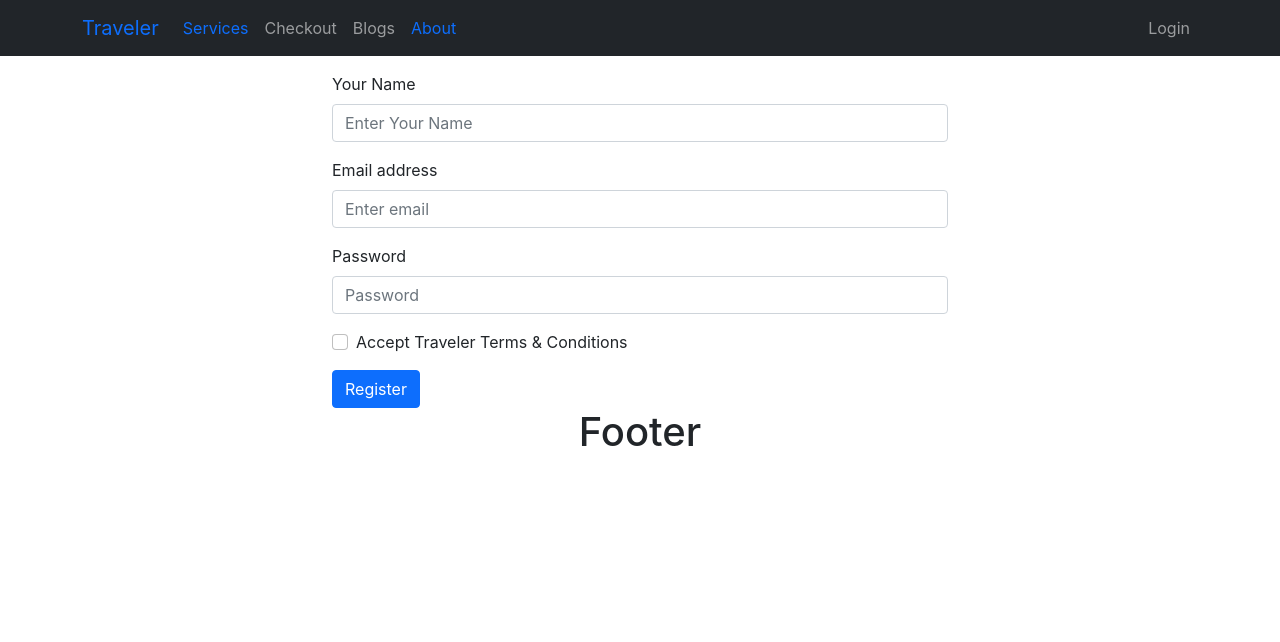
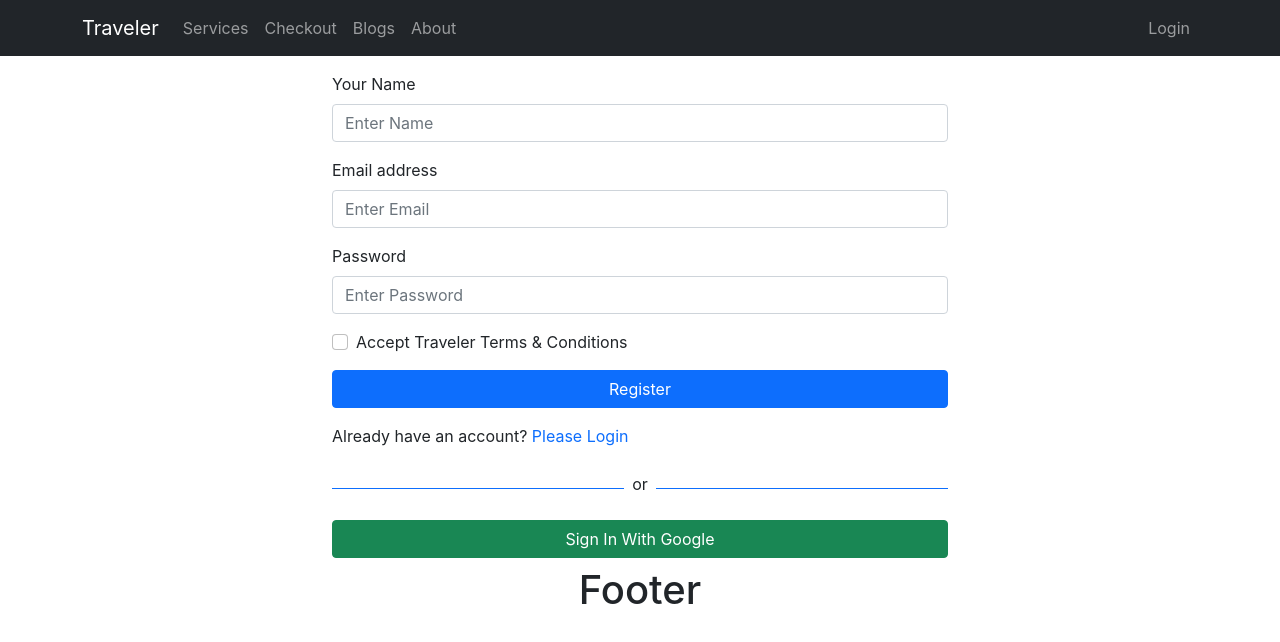
Before and after one commit to dev-sibli/independent-service-provider, a React (Create React App) app: page /register in a window 1280 px wide. Shown: the top 642 px of the page. Built offline with nearby package versions, Linux system fonts and the light colour scheme; no server answers.

Commit message:
sign in methoad added

```diff
--- a/src/App.js
+++ b/src/App.js
@@ -16,9 +16,9 @@ function App() {
       <Routes>
         <Route path='/' element={<Home></Home>}></Route>
         <Route path='/home' element={<Home></Home>}></Route>
+        <Route path='/about' element={<About></About>}></Route>
         <Route path='/login' element={<Login></Login>}></Route>
         <Route path='/register' element={<Register></Register>}></Route>
-        <Route path='/about' element={<About></About>}></Route>
         <Route path="*" element={<NotFound></NotFound>}></Route>
       </Routes>
       <Footer></Footer>
--- a/src/Pages/Login/Login/Login.js
+++ b/src/Pages/Login/Login/Login.js
@@ -1,28 +1,57 @@
 import React from 'react';
 import { Button, Form } from 'react-bootstrap';
+import { useSignInWithEmailAndPassword } from 'react-firebase-hooks/auth';
 import { Link } from 'react-router-dom';
+import auth from '../../../firebase.init';
+import SocialLogin from '../SocialLogin/SocialLogin';
 
 
 const Login = () => {
+    const [
+        signInWithEmailAndPassword,
+        user,
+        loading,
+        error,
+    ] = useSignInWithEmailAndPassword(auth);
+
+    let errorLog;
+
+    if (user) {
+        console.log('user', user);
+    }
+
+    if (error) {
+        errorLog = <p className='text-danger'>Error: {error?.message}</p>
+    }
+
+    const handleLogin = event => {
+        event.preventDefault();
+        const email = event.target.email.value;
+        const password = event.target.password.value;
+        console.log(email, password);
+        signInWithEmailAndPassword(email, password);
+    }
 
     return (
         <div className='container w-50 mx-auto mt-3'>
-            <Form>
-                <Form.Group className="mb-3" controlId="formBasicEmail">
+            <Form onSubmit={handleLogin}>
+                <Form.Group className="mb-3" >
                     <Form.Label>Email address</Form.Label>
-                    <Form.Control type="email" placeholder="Enter email" />
+                    <Form.Control type="email" name="email" placeholder="Enter email" />
                 </Form.Group>
 
-                <Form.Group className="mb-3" controlId="formBasicPassword">
+                <Form.Group className="mb-3" >
                     <Form.Label>Password</Form.Label>
-                    <Form.Control type="password" placeholder="Password" />
+                    <Form.Control type="password" name="password" placeholder="Password" />
                 </Form.Group>
                 <Button className='w-100 mb-3' variant="primary" type="submit">
                     Login
                 </Button>
-                <p>New to Traveler? <Link to="/register" className='text-primary text-decoration-none'>Please Register</Link></p>
-                <p>Forget Password? <button className='btn btn-link text-primary pe-auto text-decoration-none'>Reset Password</button> </p>
             </Form>
+            {errorLog}
+            <p>New to Traveler? <Link to="/register" className='text-primary text-decoration-none'>Please Register</Link></p>
+            <p>Forget Password? <button className='btn btn-link text-primary pe-auto text-decoration-none'>Reset Password</button> </p>
+            <SocialLogin></SocialLogin>
         </div>
     );
 };
--- a/src/Pages/Login/Register/Register.js
+++ b/src/Pages/Login/Register/Register.js
@@ -1,8 +1,9 @@
 import React from 'react';
 import { Button, Form } from 'react-bootstrap';
 import { useCreateUserWithEmailAndPassword } from 'react-firebase-hooks/auth';
-
+import { Link, useNavigate } from 'react-router-dom';
 import auth from '../../../firebase.init';
+import SocialLogin from '../SocialLogin/SocialLogin';
 
 const Register = () => {
 
@@ -11,10 +12,20 @@ const Register = () => {
         user,
         loading,
         error,
-    ] = useCreateUserWithEmailAndPassword(auth);
+    ] = useCreateUserWithEmailAndPassword(auth, { sendEmailVerification: true });
+
+    let errorLog;
+    if (error) {
+        errorLog = <p className='text-danger'>Error: {error?.message}</p>
+    }
 
     if (user) {
         console.log('user', user);
+    }
+
+    const navigate = useNavigate();
+    const navigateLogin = () => {
+        navigate('/login')
     }
 
     const handleRegister = event => {
@@ -22,35 +33,34 @@ const Register = () => {
         const name = event.target.name.value;
         const email = event.target.email.value;
         const password = event.target.password.value;
-        console.log(name, email, password);
-
         createUserWithEmailAndPassword(email, password);
     }
 
     return (
         <div className='container w-50 mx-auto mt-3'>
-
             <Form onSubmit={handleRegister}>
-                <Form.Group className="mb-3" controlId="formBasicEmail">
+                <Form.Group className="mb-3" >
                     <Form.Label>Your Name</Form.Label>
-                    <Form.Control type="text" name="name" placeholder="Enter Your Name" />
+                    <Form.Control type="text" name="name" placeholder="Enter Name" />
                 </Form.Group>
-                <Form.Group className="mb-3" controlId="formBasicEmail">
+                <Form.Group className="mb-3" >
                     <Form.Label>Email address</Form.Label>
-                    <Form.Control type="email" name="email" placeholder="Enter email" />
+                    <Form.Control type="email" name="email" placeholder="Enter Email" />
                 </Form.Group>
-                <Form.Group className="mb-3" controlId="formBasicPassword">
+                <Form.Group className="mb-3">
                     <Form.Label>Password</Form.Label>
-                    <Form.Control type="password" name="password" placeholder="Password" />
+                    <Form.Control type="password" name="password" placeholder="Enter Password" />
                 </Form.Group>
-                <Form.Group className="mb-3" controlId="formBasicCheckbox">
+                <Form.Group className="mb-3" >
                     <Form.Check type="checkbox" label="Accept Traveler Terms & Conditions" />
                 </Form.Group>
-                <Button variant="primary" type="submit">
+                <Button className='w-100 mb-3' variant="primary" type="submit">
                     Register
                 </Button>
             </Form>
-
+            {errorLog}
+            <p>Already have an account?<Link to="/login" className='text-primary text-decoration-none py-auto' onClick={navigateLogin}> Please Login</Link></p>
+            <SocialLogin></SocialLogin>
         </div>
     );
 };
--- /dev/null
+++ b/src/Pages/Login/SocialLogin/SocialLogin.js
@@ -0,0 +1,26 @@
+import React from 'react';
+import { useSignInWithGoogle } from 'react-firebase-hooks/auth';
+import auth from '../../../firebase.init';
+
+const SocialLogin = () => {
+    const [signInWithGoogle] = useSignInWithGoogle(auth);
+
+    return (
+        <div >
+            <div className='d-flex align-items-center'>
+                <div style={{ height: '1px' }} className='bg-primary w-50'></div>
+                <p className='mt-2 px-2'>or</p>
+                <div style={{ height: '1px' }} className='bg-primary w-50'></div>
+            </div>
+            <div className=''>
+                <button
+                    onClick={() => signInWithGoogle()}
+                    className='btn btn-success w-100 d-block mx-auto my-2'>
+                    <span className='px-2'>Sign In With Google </span>
+                </button>
+            </div>
+        </div >
+    );
+};
+
+export default SocialLogin;
--- a/src/Pages/Shared/Header/Header.js
+++ b/src/Pages/Shared/Header/Header.js
@@ -1,34 +1,52 @@
 import React from 'react';
 import { Container, Nav, Navbar } from 'react-bootstrap';
+import { useAuthState } from 'react-firebase-hooks/auth';
 import { Link } from 'react-router-dom';
+import { signOut } from 'firebase/auth';
+import auth from '../../../firebase.init';
 
 const Header = () => {
+    const [user] = useAuthState(auth)
+
+    const handleSignOut = () => {
+        signOut(auth)
+    }
     return (
-        <>
+        <div>
             <Navbar collapseOnSelect expand="lg" bg="dark" variant="dark">
                 <Container>
                     <Navbar.Brand>
-                        <Link className='text-decoration-none' to="/home">Traveler</Link>
+                        <Link className='text-decoration-none text-white' to="/home">Traveler</Link>
                     </Navbar.Brand>
                     <Navbar.Toggle aria-controls="responsive-navbar-nav" />
                     <Navbar.Collapse id="responsive-navbar-nav">
                         <Nav className="me-auto">
-                            <Nav.Link >
-                                <Link className='text-decoration-none' to="/service">Services</Link></Nav.Link>
-                            <Nav.Link href="#checkout">Checkout </Nav.Link>
-                            <Nav.Link href="#blogs">Blogs</Nav.Link>
-                            <Nav.Link >
-                                <Link className='text-decoration-none' to="/about">About</Link></Nav.Link>
+                            <Nav.Link as={Link} to="service">
+                                Services
+                            </Nav.Link>
+                            <Nav.Link as={Link} to="checkout">
+                                Checkout
+                            </Nav.Link>
+                            <Nav.Link as={Link} to="blogs">
+                                Blogs
+                            </Nav.Link>
+                            <Nav.Link as={Link} to="about">
+                                About
+                            </Nav.Link>
                         </Nav>
                         <Nav>
-                            <Nav.Link eventKey={2} href="/login">
-                                Login
-                            </Nav.Link>
+                            {
+                                user ?
+                                    <button className='btn btn-link text-white text-decoration-none ' onClick={handleSignOut}>sign out</button>
+                                    :
+                                    <Nav.Link as={Link} to="login">
+                                        Login
+                                    </Nav.Link>}
                         </Nav>
                     </Navbar.Collapse>
                 </Container>
             </Navbar>
-        </>
+        </div>
     );
 };
 
```
